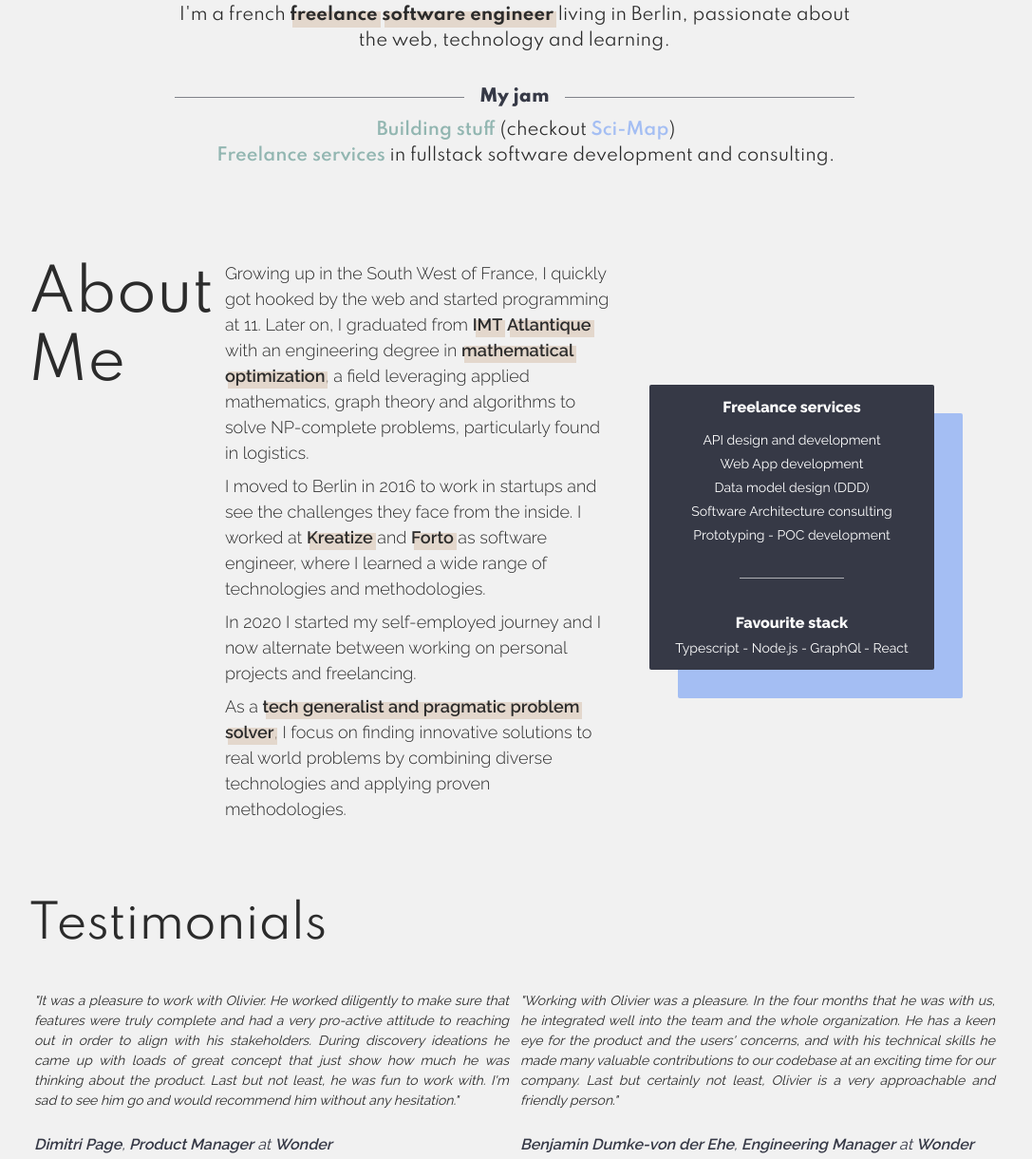
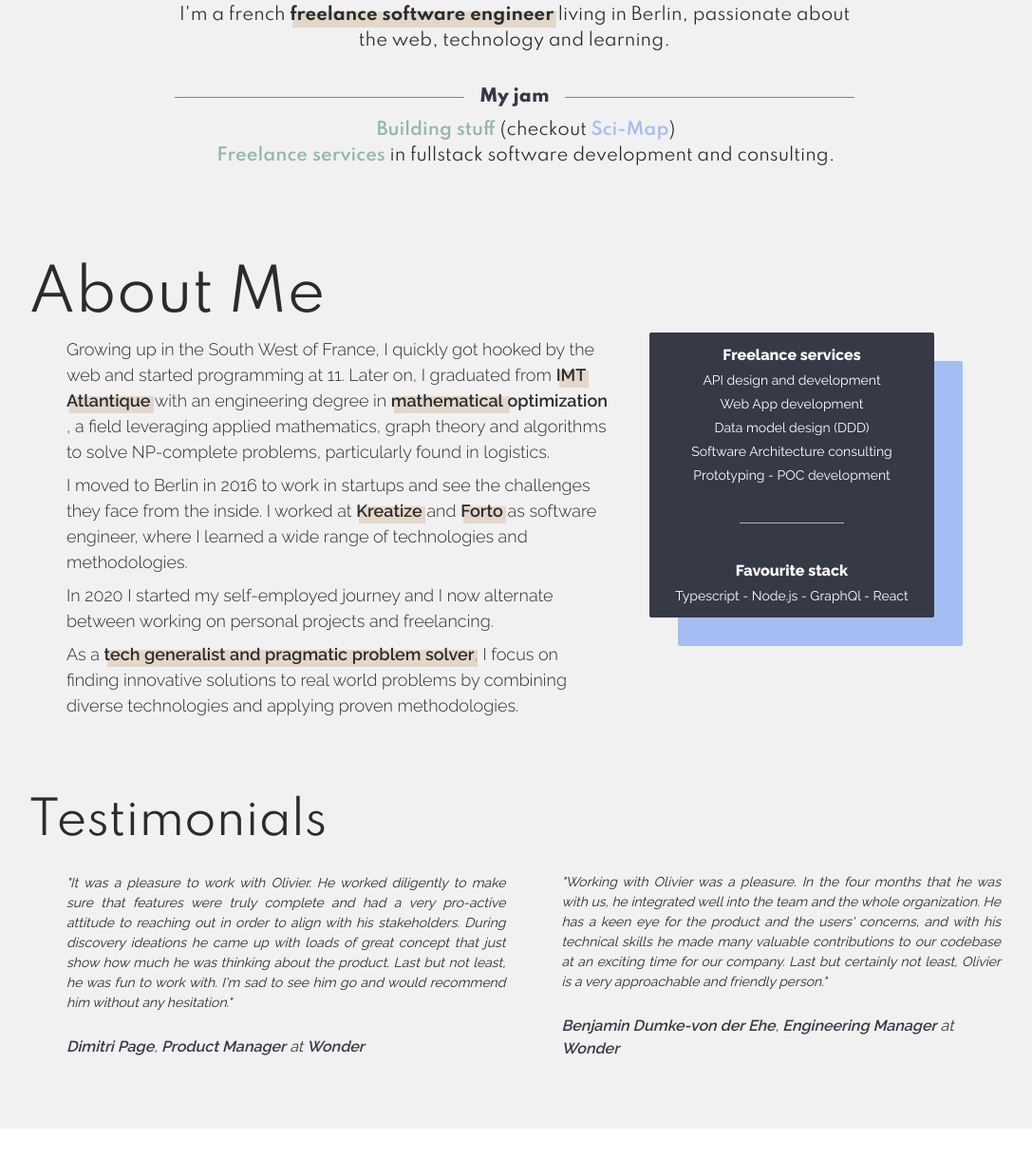
Before and after one commit to Layvier/personal_website, a Gatsby site: page / in a window 1280 px wide. Shown: the part 225-1445 px from the top of the page at 95% size, without its empty margins (98-1185 px from the left). Built offline with nearby package versions, Linux system fonts and the light colour scheme; Gatsby itself is replaced by a stand-in of ours.

Commit message:
small layout changes

```diff
--- a/src/components/sections/AboutMeSection.tsx
+++ b/src/components/sections/AboutMeSection.tsx
@@ -20,6 +20,8 @@
 
 const desktopBreakpoint = "lg";
 
+const leftPadding = 10;
+
 export const AboutMeSection: React.FC<{}> = () => {
   return (
     <Section
@@ -32,7 +34,7 @@
         <Center mb={10} flexDirection={{ base: "column", md: "row" }}>
           <Heading
             fontSize={{ base: "5xl", md: "6xl", lg: "7xl" }}
-            color="dim-gray"
+            color="onyx"
             opacity={1}
             letterSpacing={{ base: 5, md: 8, lg: 12 }}
           >
@@ -53,7 +55,7 @@
           </Stack>
           <Heading
             fontSize={{ base: "5xl", md: "6xl", lg: "7xl" }}
-            color="dim-gray"
+            color="onyx"
             opacity={1}
             letterSpacing={{ base: 5, lg: 12 }}
           >
@@ -70,9 +72,8 @@
           fontSize="lg"
         >
           <Text mb={8} overflow="clip" fontSize="lg" textAlign="center">
-            I'm a french <Underlined>freelance</Underlined>{" "}
-            <Underlined>software engineer</Underlined> living in Berlin,
-            passionate about the web, technology and learning.
+            I'm a french <Underlined>freelance software engineer</Underlined>{" "}
+            living in Berlin, passionate about the web, technology and learning.
           </Text>
           <Center flexDirection="column">
             <Flex w="100%" alignItems="center" mb={2}>
@@ -122,24 +123,35 @@
         pb={20}
         direction={{ base: "column", [desktopBreakpoint]: "row" }}
       >
-        <Heading mr={3} fontWeight={400} fontSize={{ base: "5xl", lg: "6xl" }}>
+        <Stack>
+          <Heading
+            mr={3}
+            fontWeight={400}
+            fontSize={{ base: "5xl", lg: "6xl" }}
+          >
             About Me
           </Heading>
-        <Stack direction="column" fontWeight={300} fontSize="lg">
+          <Stack
+            direction="column"
+            fontWeight={300}
+            fontSize="lg"
+            pl={leftPadding}
+          >
             <Text>
-            Growing up in the South West of France, I quickly got hooked by the
-            web and started programming at 11. Later on, I graduated from{" "}
-            <Underlined fontWeight={600}>IMT</Underlined>{" "}
-            <Underlined fontWeight={600}>Atlantique</Underlined> with an
+              Growing up in the South West of France, I quickly got hooked by
+              the web and started programming at 11. Later on, I graduated from{" "}
+              <Underlined fontWeight={600}>IMT Atlantique</Underlined> with an
               engineering degree in{" "}
-            <Underlined fontWeight={600}>mathematical</Underlined>{" "}
-            <Underlined fontWeight={600}>optimization</Underlined>, a field
-            leveraging applied mathematics, graph theory and algorithms to solve
-            NP-complete problems, particularly found in logistics.
+              <Underlined fontWeight={600}>
+                mathematical optimization
+              </Underlined>
+              , a field leveraging applied mathematics, graph theory and
+              algorithms to solve NP-complete problems, particularly found in
+              logistics.
             </Text>
             <Text>
-            I moved to Berlin in 2016 to work in startups and see the challenges
-            they face from the inside. I worked at{" "}
+              I moved to Berlin in 2016 to work in startups and see the
+              challenges they face from the inside. I worked at{" "}
               <Underlined fontWeight={600}>Kreatize</Underlined> and{" "}
               <Underlined fontWeight={600}>Forto</Underlined> as software
               engineer, where I learned a wide range of technologies and
@@ -155,11 +167,12 @@
               <Underlined fontWeight={600}>
                 tech generalist and pragmatic problem solver
               </Underlined>
-            , I focus on finding innovative solutions to real world problems by
-            combining diverse technologies and applying proven methodologies.
+              , I focus on finding innovative solutions to real world problems
+              by combining diverse technologies and applying proven
+              methodologies.
             </Text>
           </Stack>
-
+        </Stack>
         <Center
           pt={{ base: 10, [desktopBreakpoint]: 0 }}
           px={{ base: 0, [desktopBreakpoint]: 10 }}
@@ -186,7 +199,7 @@
         px={3}
       >
         <Center flexDirection="column" color="white">
-          <Text fontWeight={800} textAlign="center" my={3}>
+          <Text fontWeight={800} textAlign="center" mt={3} pb={1}>
             Freelance services
           </Text>
           <Stack spacing={1} fontWeight={500} fontSize="sm" textAlign="center">
@@ -249,23 +262,25 @@
 export const TestimonialsBlock: React.FC<{}> = ({}) => {
   return (
     <Flex direction="column">
-      <Heading mb={4} fontWeight={400} fontSize={{ base: "4xl", lg: "5xl" }}>
+      <Heading mb={6} fontWeight={400} fontSize={{ base: "4xl", lg: "5xl" }}>
         Testimonials
       </Heading>
       <Flex
         direction={{ base: "column", [desktopBreakpoint]: "row" }}
-        py={6}
-        justifyContent="space-around"
-        alignItems="center"
+        pb={6}
+        pl={leftPadding}
+        justifyContent="space-between"
+        alignItems={{ base: "flex-start", [desktopBreakpoint]: "center" }}
         fontStyle="italic"
       >
         {testimonials.map((testimonial) => (
           <Stack
+            w={{ base: "100%", [desktopBreakpoint]: "47%" }}
             alignItems="flex-start"
             spacing={{ base: 2, [desktopBreakpoint]: 6 }}
             mb={{ base: 12, [desktopBreakpoint]: 0 }}
           >
-            <Text textAlign="justify" fontSize="sm" maxW="500px">
+            <Text textAlign="justify" fontSize="sm">
               "{testimonial.message}"
             </Text>
             <Text color="onyx">
--- a/src/components/sections/Section.tsx
+++ b/src/components/sections/Section.tsx
@@ -1,5 +1,5 @@
-import { Flex, FlexProps } from '@chakra-ui/layout';
-import * as React from 'react';
+import { Flex, FlexProps } from "@chakra-ui/layout";
+import * as React from "react";
 
 export const Section: React.FC<{ sectionId: string } & FlexProps> = ({
   sectionId,
@@ -8,7 +8,14 @@
   ...flexProps
 }) => {
   return (
-    <Flex minH="100vh" id={sectionId} {...flexProps} direction="column" alignItems="stretch" px={{ base: 4, lg: 32 }}>
+    <Flex
+      minH="100vh"
+      id={sectionId}
+      {...flexProps}
+      direction="column"
+      alignItems="stretch"
+      px={{ base: 4, lg: 28, xl: 32 }}
+    >
       {children}
     </Flex>
   );
--- a/src/components/sections/WorkExperienceSection.tsx
+++ b/src/components/sections/WorkExperienceSection.tsx
@@ -118,8 +118,8 @@
   return (
     <Flex direction={{ base: "column", lg: "row" }} alignItems="stretch">
       <Flex
-        minW={{ lg: "300px" }}
-        maxW={{ lg: "300px" }}
+        minW={{ lg: "270px" }}
+        maxW={{ lg: "270px" }}
         direction="column"
         alignItems={{ base: "center", lg: "flex-end" }}
       >
```
Lines whose indentation alone changed are shown as unchanged.
